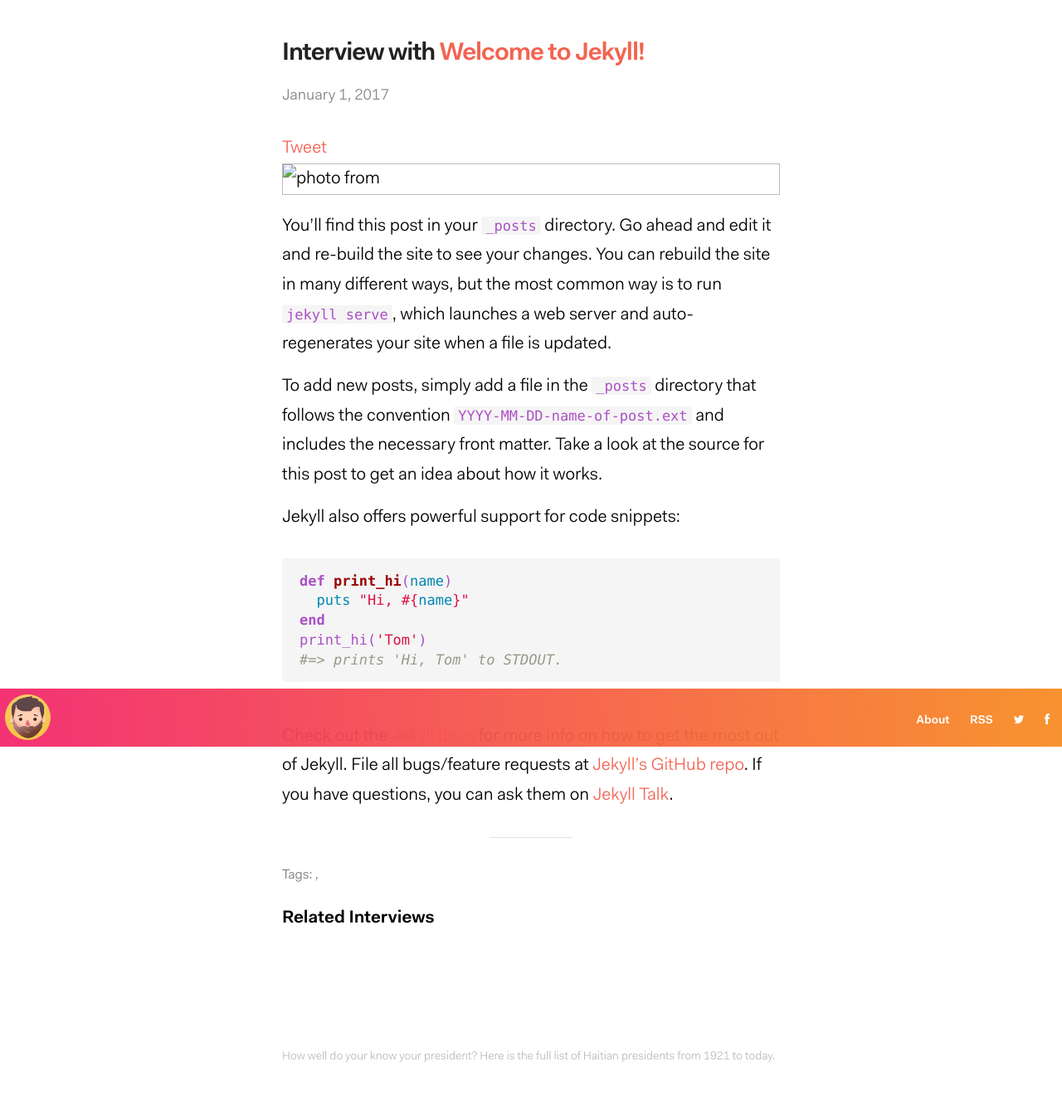
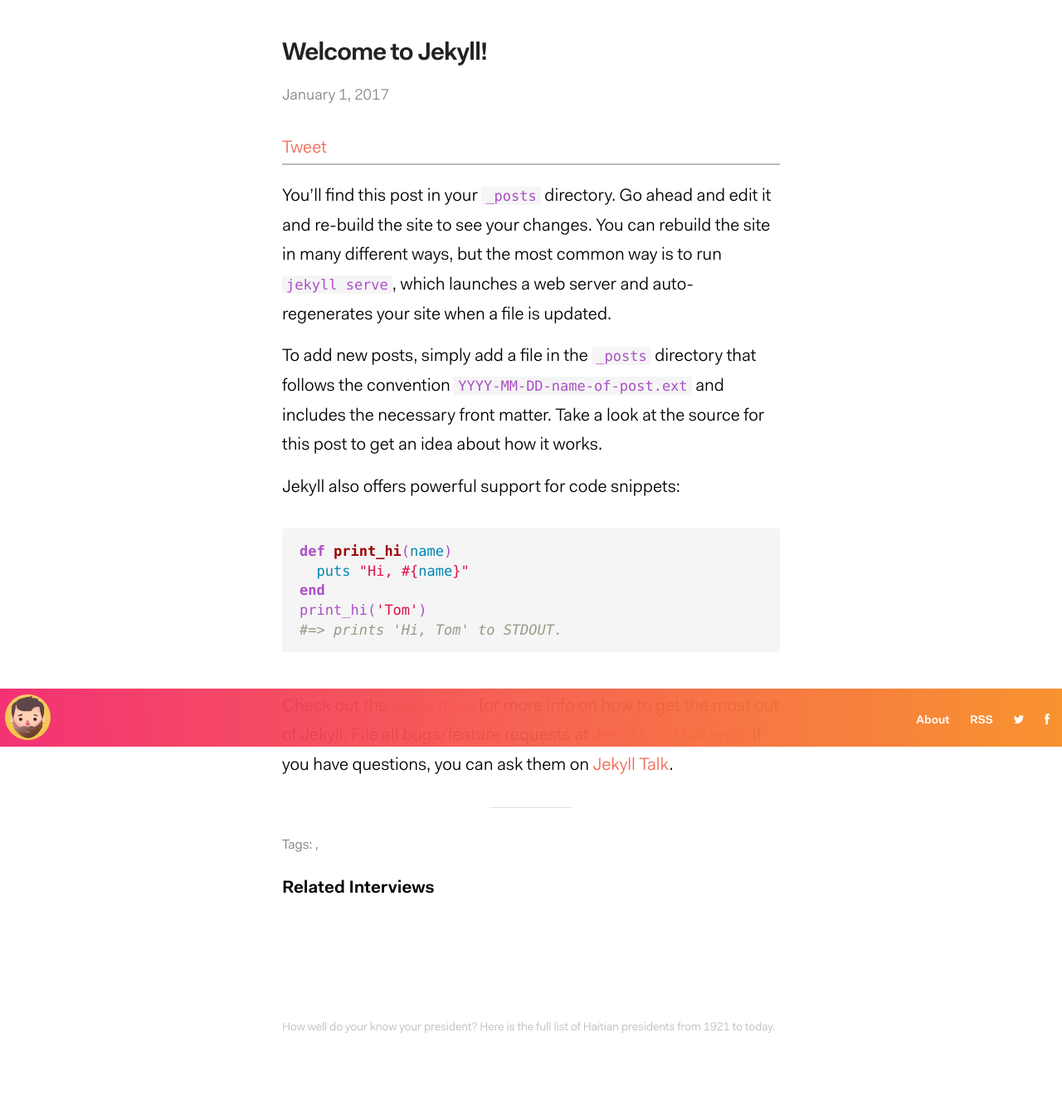
Before and after one commit to kenold/haitipresidents_jekyll, a Jekyll site: the page built from _posts/2017-01-01-welcome-to-jekyll.markdown, in a window 1280 px wide. Shown: the whole page at 83% size. Built offline with Jekyll 4.4.1, drawn with Linux system fonts in a browser that asks for light colours; comment, search, counter and statistics services are not loaded; after the commit the page ends 1315 px from its top, so only the background shows below that.

Commit message:
hide image

```diff
--- a/_layouts/post.html
+++ b/_layouts/post.html
@@ -5,7 +5,7 @@
 
   <header class="post-header">
       {% assign person = site.people | where: "full_name", page.person | first %}
-    <h1 class="post-title">Interview with <span class="person-name"><a href="{{ person.url }}">{{ page.title }}</a></span></h1>
+    <h1 class="post-title">{{ page.title }}</h1>
     <p class="post-meta">{{ page.date | date: "%B %-d, %Y" }}</p>
   </header>
 
@@ -19,7 +19,7 @@
   <!-- End of Twitter sharing button -->
 
   <div class="featured-image">
-      <img src="{{ page.photo_path }}" alt="{{ page.full_name }} photo from {{ page.company }}">
+      <!-- img src="{{ page.photo_path }}" alt="{{ page.full_name }} photo from {{ page.company }}" -->
   </div>
 
   <article class="post-content">
```
